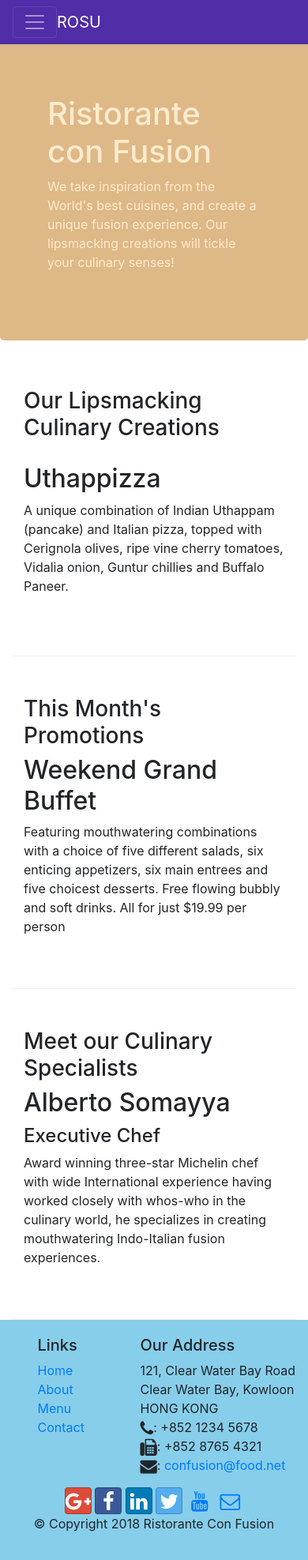
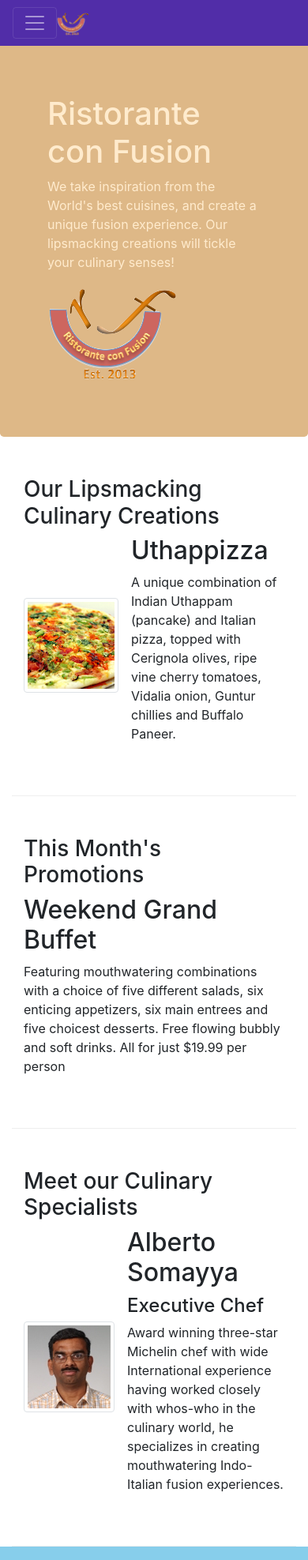
Before and after one commit to adi-howdy/bootstrap, a website: page index.html in a window 390 px wide. Shown: the top 1975 px of the page at 79% size. Drawn offline with nearby package versions, Linux system fonts and the light colour scheme.

Commit message:
images and media

```diff
--- a/index.html
+++ b/index.html
@@ -22,7 +22,7 @@
                 <span class="navbar-toggler-icon"></span>
 
             </button>
-            <a class="navbar-brand mr-auto" href="#">ROSU</a>
+            <a class="navbar-brand mr-auto" href="#"><img src="img/logo.png" height="30" width="41"></a>
             <div class="collapse navbar-collapse" id="Navbar" >
                 <ul class = "navbar-nav mr-auto">
                     <li class ="nav-item active"><a class="nav-link" href="#"><span class="fa fa-home fa-lg"></span>Home</a></li>
@@ -40,8 +40,9 @@
                     <h1>Ristorante con Fusion</h1>
                     <p>We take inspiration from the World's best cuisines, and create a unique fusion experience. Our lipsmacking creations will tickle your culinary senses!</p>
                 </div>
-                <div class = "col-12 col-sm">
-                </div>
+                <div class="col-12 col-sm align-self-center">
+                        <img src="img/logo.png" class="img-fluid">
+                    </div>
             </div>
         </div>
     </header>
@@ -52,8 +53,13 @@
                 <h3>Our Lipsmacking Culinary Creations</h3>
             </div>
             <div class="col col-sm col-md">
-                <h2>Uthappizza</h2>
-                <p>A unique combination of Indian Uthappam (pancake) and Italian pizza, topped with Cerignola olives, ripe vine cherry tomatoes, Vidalia onion, Guntur chillies and Buffalo Paneer.</p>
+                <div class="media">
+                <img class="d-flex mr-3 img-thumbnail align-self-center" src="img/uthappizza.png" alt="uthappizza">
+                <div class = "media-body">
+                        <h2 class="mt-0">Uthappizza</h2>
+                        <p>A unique combination of Indian Uthappam (pancake) and Italian pizza, topped with Cerignola olives, ripe vine cherry tomatoes, Vidalia onion, Guntur chillies and Buffalo Paneer.</p>
+                </div>
+                </div>
             </div>
         </div>
 
@@ -69,15 +75,21 @@
         </div>
 
         <div class = "row row-content align-items-center">
-            <div class = "col-12 col-sm-4 col-md-3">
+            <div class = "col-12 col-sm-4 order-sm-last col-md-3">
                 <h3>Meet our Culinary Specialists</h3>
             </div>
             <div class="col col-sm col-md">
-                <h2>Alberto Somayya</h2>
+                <div class="media">
+                    <img class="d-flex mr-3 img-thumbnail align-self-center" src="img/alberto.png" alt="alberto">
+
+                    <div class="media-body">
+                <h2 class="mt-0">Alberto Somayya</h2>
                 <h4>Executive Chef</h4>
                 <p>Award winning three-star Michelin chef with wide International experience having worked closely with whos-who in the culinary world, he specializes in creating mouthwatering Indo-Italian fusion experiences. </p>
             </div>
+            </div>
         </div>
+    </div>
     </div>
 
     <footer class="footer">
```
Also changed, not shown: aboutus.html (+3 -2 lines), contactus.html (+4 -3 lines), img/alberto.png (added), img/buffet.png (added), img/logo.png (added), img/uthappizza.png (added), 1 other file.
